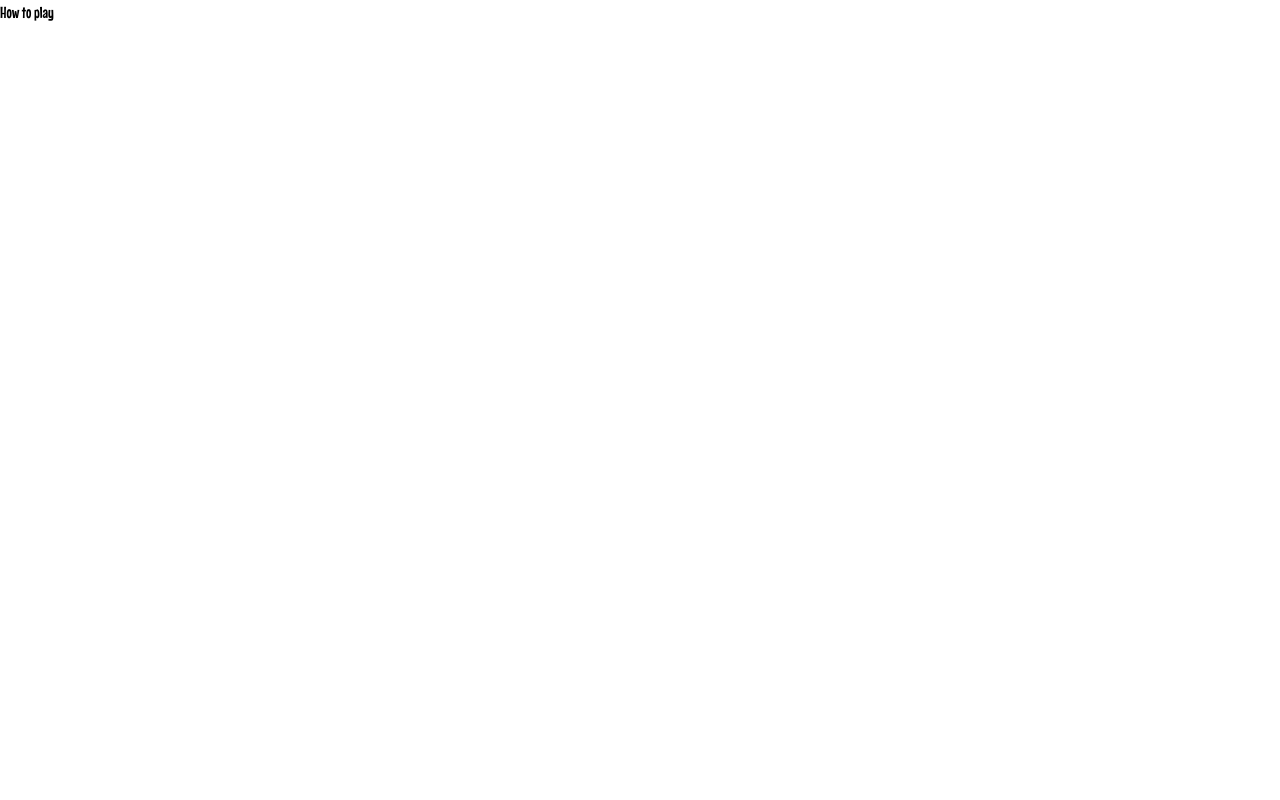
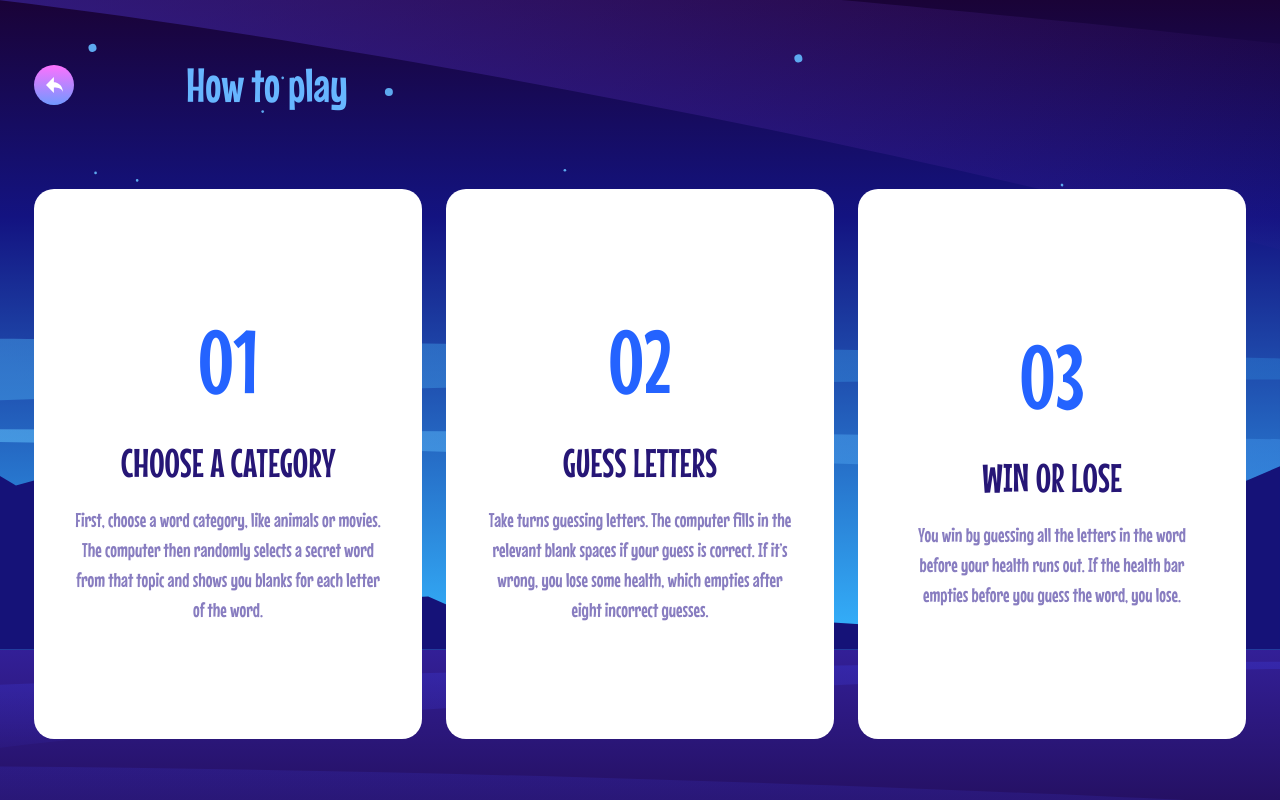
Before and after one commit to samchuu/hangman, a React (Vite) app: page /how-to-play in a window 1280 px wide. Built offline with nearby package versions, Linux system fonts and the light colour scheme.

Commit message:
add MainMenu & HowToPlay

```diff
--- a/src/App.tsx
+++ b/src/App.tsx
@@ -6,13 +6,13 @@ import Category from "./routes/Category"
 
 function App() {
   return (
-    <div className="font-mouse-memoirs">
+    <main className="font-mouse-memoirs min-h-dvh flex flex-col justify-center mx-8">
       <Routes>
         <Route path="/" element={<MainMenu />} />
         <Route path="/how-to-play" element={<HowToPlay />} />
         <Route path="/category" element={<Category />} />
       </Routes>
-    </div>
+    </main>
   )
 }
 
--- a/src/index.css
+++ b/src/index.css
@@ -4,3 +4,54 @@
 @theme {
   --font-mouse-memoirs: "Mouse Memoirs", sans-serif;
 }
+
+body {
+  background-image: url("../src/assets/images/background-mobile.svg");
+  background-size: cover;
+
+  @media (min-width: 768px) {
+    background-image: url("../src/assets/images/background-tablet.svg");
+  }
+  @media (min-width: 1280px) {
+    background-image: url("../src/assets/images/background-desktop.svg");
+  }
+}
+
+.a {
+  grid-area: a;
+  @media (min-width: 768px) {
+    align-self: center;
+  }
+}
+
+.b {
+  grid-area: b;
+}
+
+.c {
+  grid-area: c;
+}
+
+.step-wrapper {
+  display: grid;
+  grid-template-areas:
+    "a b"
+    "c c";
+  grid-template-columns: auto 1fr;
+  gap: 16px;
+
+  @media (min-width: 768px) {
+    grid-template-areas:
+      "a b"
+      "a c";
+
+    column-gap: 40px;
+  }
+
+  @media (min-width: 1280px) {
+    grid-template-areas:
+      "a a"
+      "b b"
+      "c c";
+  }
+}
--- a/src/routes/HowToPlay.tsx
+++ b/src/routes/HowToPlay.tsx
@@ -1,7 +1,46 @@
+import { Link } from "react-router"
+import back from "../../src/assets/images/icon-back.svg"
+
+const steps = [
+  {
+    step: "01",
+    title: "Choose a Category",
+    description:
+      "First, choose a word category, like animals or movies. The computer then randomly selects a secret word from that topic and shows you blanks for each letter of the word.",
+  },
+  {
+    step: "02",
+    title: "Guess Letters",
+    description:
+      "Take turns guessing letters. The computer fills in the relevant blank spaces if your guess is correct. If it’s wrong, you lose some health, which empties after eight incorrect guesses.",
+  },
+  {
+    step: "03",
+    title: "Win or Lose",
+    description: "You win by guessing all the letters in the word before your health runs out. If the health bar empties before you guess the word, you lose.",
+  },
+]
+
 export default function HowToPlay() {
   return (
-    <>
-      <div>How to play</div>
-    </>
+    <section className="mx-auto max-w-[680px] xl:max-w-[1212px]">
+      <header className="flex justify-between items-center mb-20 sm:justify-start sm:gap-28">
+        <Link to="/" className="cursor-pointer flex justify-center rounded-full bg-[linear-gradient(180deg,_#FE71FE_0%,_#7199FF_100%)] w-[40px] h-[40px]">
+          <img src={back} alt="back" width={17} height={17} />
+        </Link>
+        <h1 className="text-5xl text-[#67B6FF]">How to play</h1>
+      </header>
+      <article className="flex flex-col gap-6 xl:flex-row xl:min-h-[550px]">
+        {steps.map((step) => (
+          <div key={step.step} className="bg-white rounded-[20px] p-8 md:px-10 flex-1 xl:flex xl:flex-col xl:justify-center">
+            <div className="step-wrapper xl:text-center">
+              <span className="a text-[#2463FF] text-2xl md:text-[88px]">{step.step}</span>
+              <h3 className="b text-[#261676] uppercase text-2xl md:text-[40px]">{step.title}</h3>
+              <p className="c text-[#887DC0] md:text-[20px]">{step.description}</p>
+            </div>
+          </div>
+        ))}
+      </article>
+    </section>
   )
 }
--- a/src/routes/MainMenu.tsx
+++ b/src/routes/MainMenu.tsx
@@ -1,7 +1,27 @@
+import { Link } from "react-router"
+
 export default function MainMenu() {
   return (
-    <>
-      <div>Main Menu</div>
-    </>
+    <section>
+      <div
+        style={{ background: "linear-gradient(180deg, #344aba, rgba(0, 20, 121, .83))", boxShadow: "inset 0 .6rem 0 .2rem #3c74ff,0 1rem 0 .4rem #140e66" }}
+        className="flex flex-col justify-center items-center rounded-[48px] min-h-[480px] sm:max-w-[592px] sm:w-full sm:mx-auto"
+      >
+        <div className="max-w-64 mt-[-120px]">
+          <img src="../src/assets/images/logo.svg" alt="logo" />
+        </div>
+        <div
+          style={{ boxShadow: "inset 0 -1.5rem 0 .6rem #9d2df5, 0 .4rem 0 .6rem #243041" }}
+          className="cursor-pointer mt-16 w-40 h-40 flex justify-center rounded-full bg-[linear-gradient(180deg,_#FE71FE_0%,_#7199FF_100%)]"
+        >
+          <img src="../src/assets/images/icon-play.svg" alt="play" />
+        </div>
+        <Link to="/how-to-play">
+          <button className="mt-16 cursor-pointer uppercase w-64 h-16 bg-[#2463FF] text-white text-[32px] rounded-[40px] shadow-[0px_-2px_0px_3px_#3D74FC,_0px_1px_0px_8px_#000] tracking-wider">
+            How to play
+          </button>
+        </Link>
+      </div>
+    </section>
   )
 }
```
